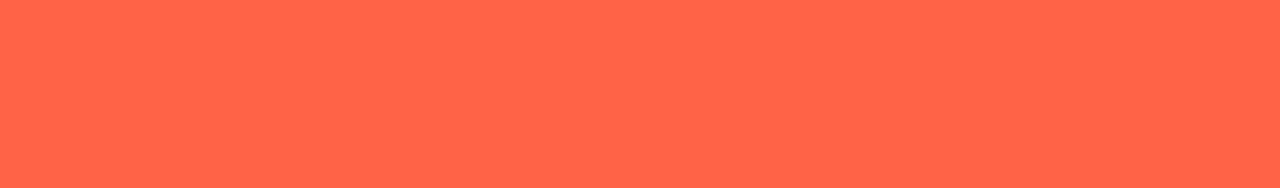
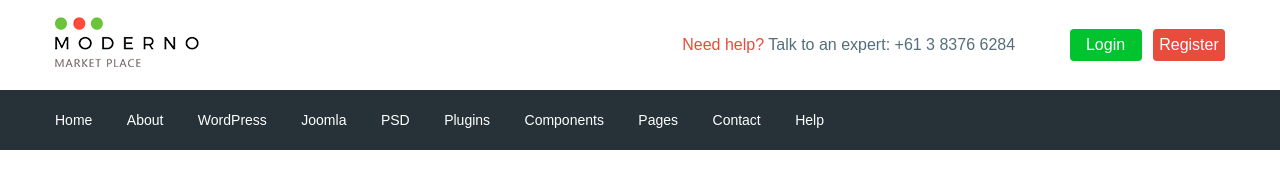
Before and after one commit to Roman-78GRA/moderno, a website: page app/index.html in a window 1280 px wide. Drawn offline with nearby package versions, Linux system fonts and the light colour scheme; files that its build step writes are made by us from their sources.

Commit message:
added header

```diff
--- a/app/index.html
+++ b/app/index.html
@@ -1,19 +1,94 @@
 <!DOCTYPE html>
 <html lang="en">
+
 <head>
     <meta charset="UTF-8">
     <meta name="viewport" content="width=device-width, initial-scale=1.0">
     <meta http-equiv="X-UA-Compatible" content="ie=edge">
-    <title>Document</title>
+    <title>Moderno</title>
+    <link href="https://fonts.googleapis.com/css2?family=Roboto:wght@500;900&display=swap" rel="stylesheet">
     <link rel="stylesheet" href="css/libs.min.css">
     <link rel="stylesheet" href="css/style.min.css">
 </head>
+
 <body>
 
+    <header class="header">
+        <div class="header__top">
+            <div class="container">
+                <div class="header__top-inner">
+                    <div class="header__logo">
+                        <a href="">
+                            <img src="images/logo.png" alt="">
+                        </a>
+                    </div>
+
+                    <div class="header__text">
+                        <a href="#">
+                            <span>Need help?</span>
+                        </a>
+                        Talk to an expert:
+                        <a class="header__phone" href="tel:61383766284">
+                            +61 3 8376 6284
+                        </a>
+                    </div>
+
+                    <div class="header__box">
+                        <a class="basket" href="#"></a>
+                        <a class="header__btn header__btn-login" href="">Login</a>
+                        <a class="header__btn header__btn-register" href="">Register</a>
+                    </div>
+                </div>
+            </div>
+        </div>
+
+        <div class="header__menu">
+            <div class="container">
+                <nav class="menu">
+                    <ul class="menu__list">
+                        <li>
+                            <a href="#">Home</a>
+                        </li>
+                        <li>
+                            <a href="#">About</a>
+                        </li>
+                        <li>
+                            <a href="#">WordPress</a>
+                        </li>
+                        <li>
+                            <a href="#">Joomla </a>
+                        </li>
+                        <li>
+                            <a href="#">PSD</a>
+                        </li>
+                        <li>
+                            <a href="#">Plugins</a>
+                        </li>
+                        <li>
+                            <a href="#">Components</a>
+                        </li>
+                        <li>
+                            <a href="#">Pages</a>
+                        </li>
+                        <li>
+                            <a href="#">Contact</a>
+                        </li>
+                        <li>
+                            <a href="#">Help</a>
+                        </li>
+                    </ul>
+                </nav>
+            </div>
+        </div>
+
+
+
+    </header>
 
 
     <script src="https://ajax.googleapis.com/ajax/libs/jquery/3.5.1/jquery.min.js"></script>
     <script src="js/libs.min.js"></script>
     <script src="js/main.min.js"></script>
 </body>
+
 </html>
--- /dev/null
+++ b/app/scss/_fonts.scss
@@ -0,0 +1,8 @@
+@font-face {
+    font-family: 'Roboto-Regular', sans-serif;
+    src: url('../fonts/Roboto-Regular.woff2') format('woff2'),
+         url('../fonts/Roboto-Regular.woff') format('woff');
+    font-weight: 400;
+    font-display: swap;
+
+}
--- /dev/null
+++ b/app/scss/_global.scss
@@ -0,0 +1,38 @@
+
+html {
+    box-sizing: border-box;
+ }
+
+ *,
+ *::before,
+ *::after {
+     box-sizing: inherit;
+ }
+
+
+ a {
+     display: inline-block;
+     text-decoration: none;
+     color: $text;
+ }
+
+ ul,
+ li {
+     margin: 0;
+     padding: 0;
+     list-style: none;
+ }
+
+body {
+    font-family: 'Roboto-Regular', sans-serif;
+    font-weight: 400;
+    font-style: 15px;
+    line-height: 24px;
+    color: $text;
+}
+
+ .container {
+     max-width: 1200px;
+     margin: 0 auto;
+     padding: 0 15px;
+ }
--- /dev/null
+++ b/app/scss/_vars.scss
@@ -0,0 +1,4 @@
+$text: #546e7a;
+$red: #e74c3c;
+$green: #00c32e;
+$bg: #263238;
--- a/app/scss/style.scss
+++ b/app/scss/style.scss
@@ -1,13 +1,59 @@
-html {
-   box-sizing: border-box;
+@import '_vars';
+@import '_global';
+@import '_fonts';
+
+.header__top-inner {
+    display: flex;
+    justify-content: space-between;
+    height: 90px;
+    align-items: center;
 }
 
-*,
-*::before,
-*::after {
-    box-sizing: inherit;
+.header__text {
+    margin-left: auto;
+    margin-right: 50px;
+    span {
+        color: $red;
+    }
 }
 
-body {
-    background-color: tomato;
+.header__btn {
+    padding: 4px;
+    width: 72px;
+    border-radius: 4px;
+    text-align: center;
+    color:#fff;
+    font-style: 12px;
 }
+
+.header__btn-login {
+    background-color: $green;
+}
+
+.header__btn-register {
+    background-color: $red;
+    margin-left: 7px;
+}
+
+.header__menu {
+    background-color: $bg;
+}
+
+.menu {
+    display: flex;
+    align-items: center;
+    height: 60px;
+}
+
+.menu__list {
+    li {
+        display: inline-block;
+        & + li {
+            margin-left: 30px;
+        }
+    }
+    a {
+        color: #fff;
+        font-size: 14px;
+    }
+}
--- a/gulpfile.js
+++ b/gulpfile.js
@@ -8,7 +8,7 @@ let gulp = require('gulp'),
     cssmin = require('gulp-cssmin');
 
  gulp.task('sass', function(){
-  return gulp.src('app/scss/style.scss')
+  return gulp.src('app/scss/**/*.scss')
          .pipe(sass({outputStyle: 'compressed'}))
          .pipe(rename({suffix : '.min'}))
          .pipe(autoprefixer({
@@ -58,7 +58,7 @@ gulp.task('browser-sync', function() {
 });
 
 gulp.task('watch', function(){
-  gulp.watch('app/scss/style.scss', gulp.parallel('sass'))
+  gulp.watch('app/scss/**/*scss', gulp.parallel('sass'))
   gulp.watch('app/*.html', gulp.parallel('html'))
   gulp.watch('app/js/*.js', gulp.parallel('js'))
 });
```
Also changed, not shown: app/fonts/Roboto-Regular.woff (added), app/fonts/Roboto-Regular.woff2 (added), app/images/logo.png (added).
